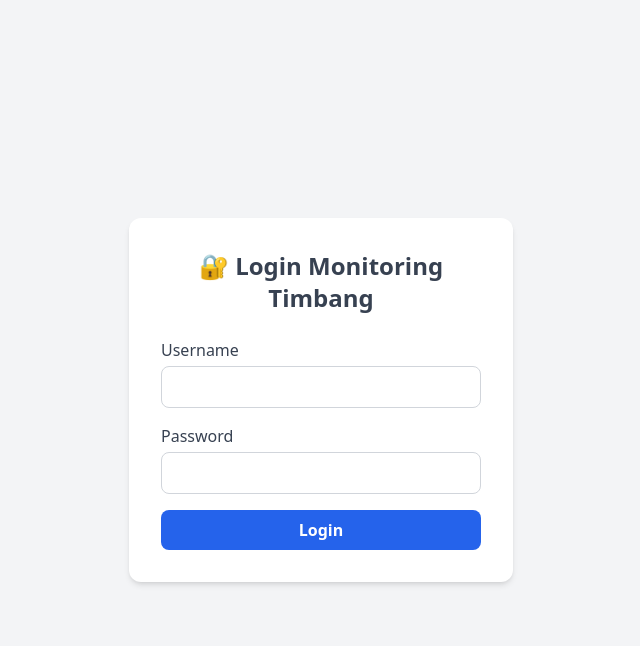
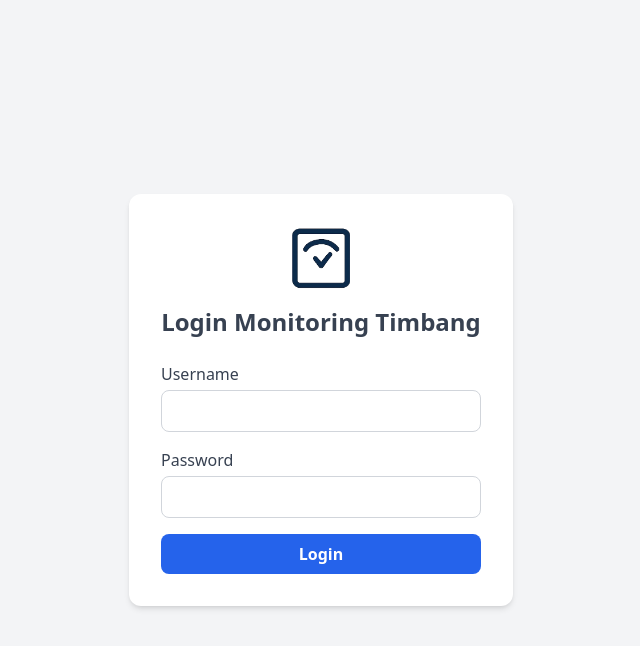
Before and after one commit to simonaditiabbp/dashboard-monitoring-populatetimbang, a Flask app: page /login in a window 1280 px wide. Shown: the top 646 px of the page, without its empty margins (319-959 px from the left). Run offline with Flask 3, Linux system fonts and the light colour scheme; some libraries are stand-ins or nearby versions.

Commit message:
add logo

```diff
--- a/templates/index.html
+++ b/templates/index.html
@@ -19,8 +19,8 @@
 <body class="bg-gray-100 text-gray-800 min-h-screen flex flex-col">
 
   <header class="bg-gray-800 text-white p-4 shadow-md flex justify-between items-center">
-    <a href="/" class="text-lg font-semibold tracking-wide">
-      📊 Monitoring Timbang
+    <a href="/" class="text-lg font-semibold tracking-wide flex items-center gap-2">
+      <img src="/static/img/timbangan_logo_white.png" alt="Logo Timbangan" class="h-7 w-7"> Monitoring Timbang
     </a>
     <a href="/logout" class="bg-red-600 hover:bg-red-700 text-white px-3 py-1 rounded-md text-sm font-semibold">
       Logout
--- a/templates/login.html
+++ b/templates/login.html
@@ -9,7 +9,10 @@
 <body class="bg-gray-100 flex items-center justify-center min-h-screen">
 
   <div class="bg-white p-8 rounded-xl shadow-md w-96">
-    <h1 class="text-center text-2xl font-bold text-gray-700 mb-6">🔐 Login Monitoring Timbang</h1>
+    <div class="flex justify-center mb-4">
+      <img src="/static/img/timbangan_logo.png" alt="Logo Timbangan" class="h-16 w-16">
+    </div>
+    <h1 class="text-center text-2xl font-bold text-gray-700 mb-6">Login Monitoring Timbang</h1>
 
     {% if error %}
       <div class="bg-red-100 text-red-700 p-2 mb-4 rounded">{{ error }}</div>
```
Also changed, not shown: static/img/timbangan_logo.png (added), static/img/timbangan_logo_white.png (added).
